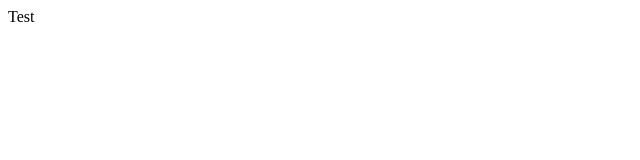
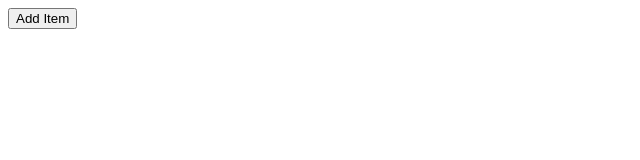
Before and after one commit to IshavSohal/PriceHawk, a React (Create React App) app in the folder frontend/: page / in a window 1280 px wide. Shown: the top 160 px of the page, without its empty margins (0-640 px from the left). Built offline with nearby package versions, Linux system fonts and the light colour scheme; the HTML template or start-up script is replaced by a standard one.

Commit message:
Created component classes for App and AddItem display

```diff
--- /dev/null
+++ b/frontend/src/AddItem.tsx
@@ -0,0 +1,5 @@
+import React from 'react';
+
+class AddItem extends React.Component{
+
+}
--- a/frontend/src/App.tsx
+++ b/frontend/src/App.tsx
@@ -1,9 +1,24 @@
 import React from 'react';
 
-function App() {
-  return (
-    <>Test</>
-  )
+class App extends React.Component{
+
+  constructor(props: {} | Readonly<{}>){
+    super(props);
+    this.state = {showMenu: true};
+  }
+
+  toggleMenu(){
+    this.setState({showMenu: !this.state.showMenu});
+  }
+
+  render() {
+    return(
+      <div id="root">
+        <button id="addItem" onClick={this.toggleMenu}> Add Item</button>
+
+      </div>
+    )
+  }
 }
 
 export default App;
```
